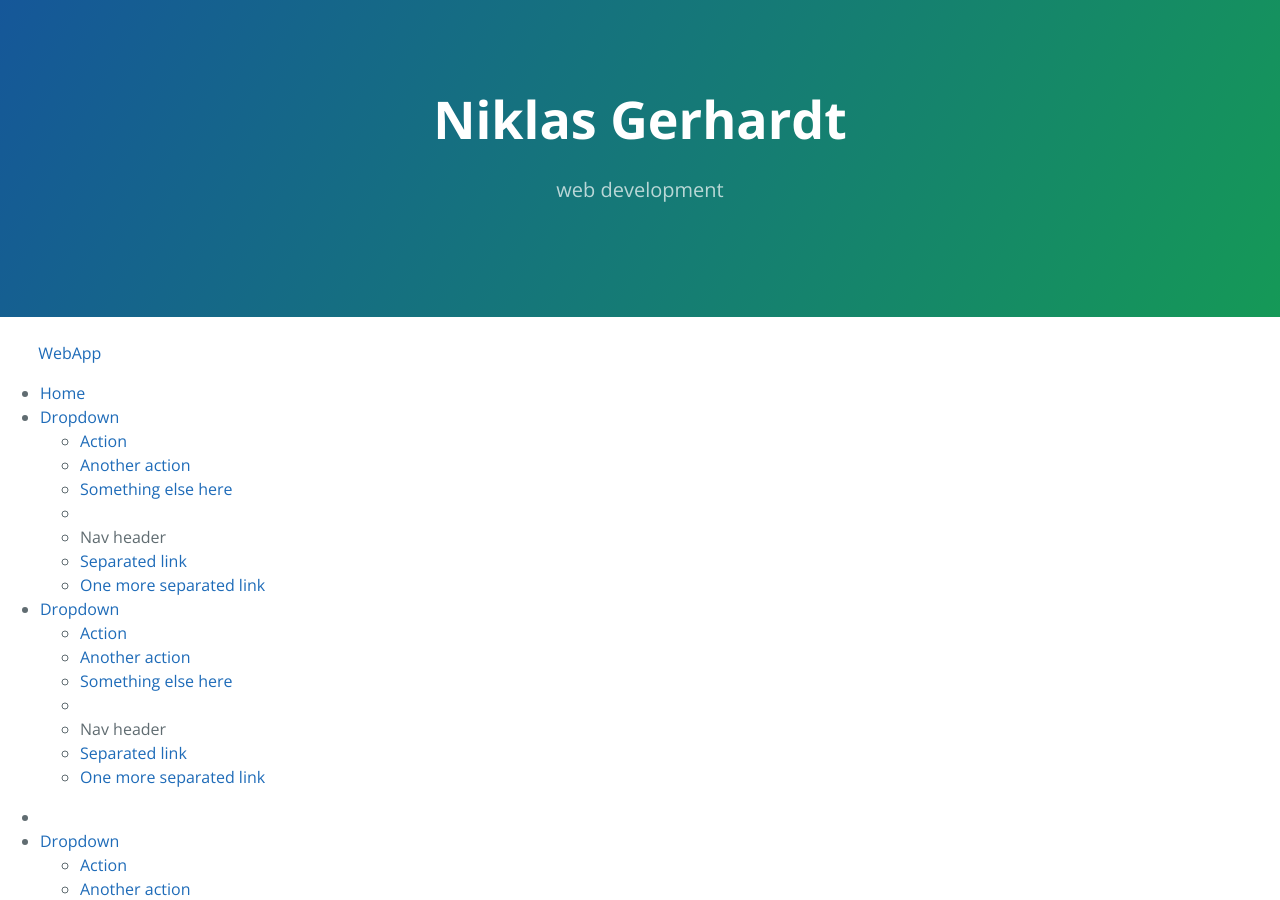
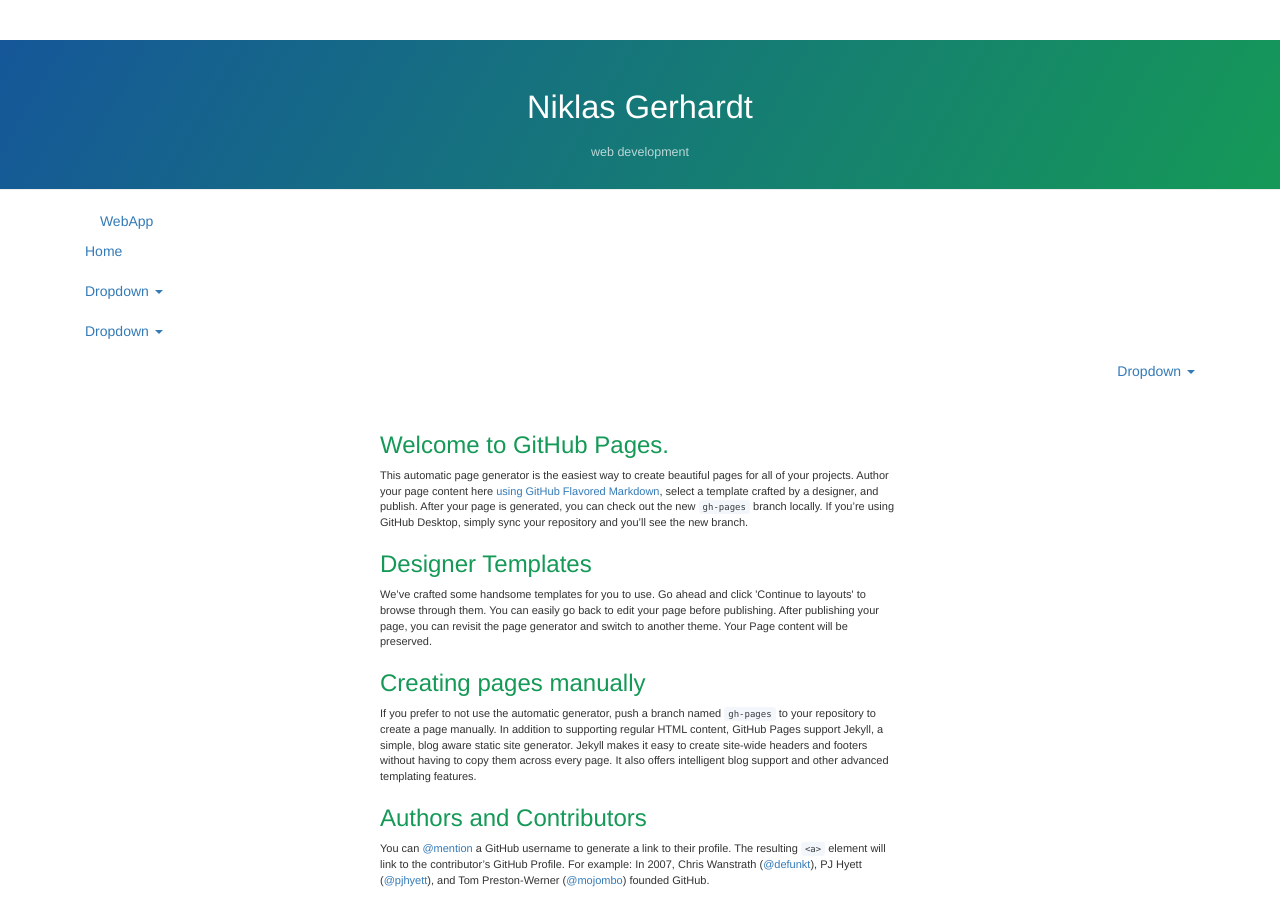
Before and after one commit to darkcraftxx/darkcraftxx.github.io, a Jekyll site: the page index.html, which Jekyll copies as it is, in a window 1280 px wide and 900 px high. Built offline with Jekyll 4.4.1, drawn with Linux system fonts in a browser that asks for light colours; some of the changed text lies outside the part shown.

Commit message:
Update index.html

```diff
--- a/index.html
+++ b/index.html
@@ -9,7 +9,7 @@
     <link rel="stylesheet" type="text/css" href="stylesheets/stylesheet.css" media="screen">
     <link rel="stylesheet" type="text/css" href="stylesheets/github-light.css" media="screen">
     <script type="text/javascript" src="jquery-2.1.1.min.js"></script>
-    <link href="css/bootstrap.min.css" rel="stylesheet">
+    <link href="stylesheets/bootstrap.min.css" rel="stylesheet">
   </head>
 
   <body>
```
